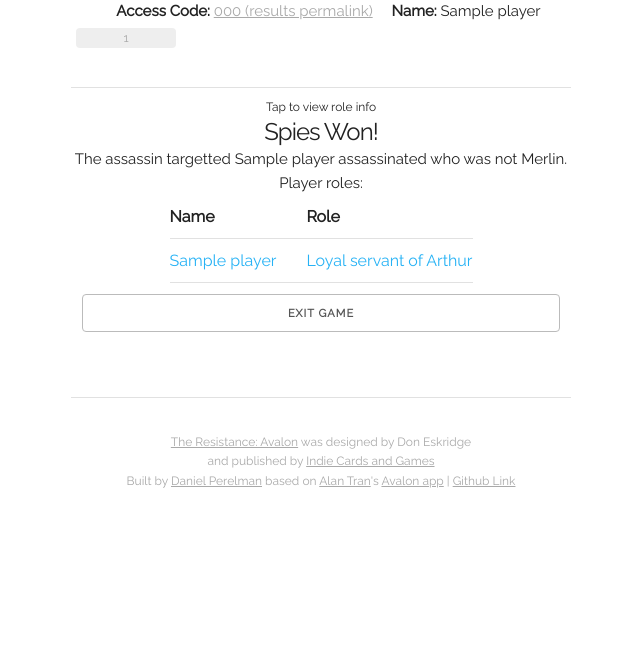
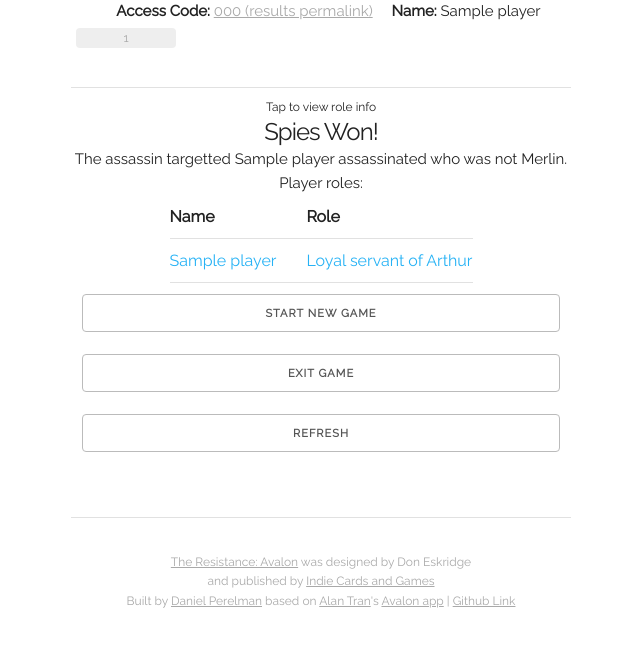
Before and after one commit to dperelman/avalon-django, a Django app: template avalon/avalon_game/templates/end.html in a window 1280 px wide. Shown: the part 65-712 px from the top of the page, without its empty margins (319-959 px from the left). Run offline with Django 3.2, Linux system fonts and the light colour scheme; tables that the repository leaves empty hold one stand-in row (values such as "Sample post"); the template is opened without the code that fills it: values that come from a table or form of the project are taken from there, most other values are stand-ins (such as "Sample title", 1, 10 or a date in 2020).

Commit message:
Add Start/Join new game buttons to end game screen. Closes #7.

```diff
--- a/avalon/avalon_game/models.py
+++ b/avalon/avalon_game/models.py
@@ -4,7 +4,7 @@ from datetime import datetime, timedelta
 import random
 import string
 
-from django.db import models
+from django.db import models, transaction
 from django.utils import timezone
 
 from .helpers import mission_size, mission_size_string
@@ -31,6 +31,8 @@ class Game(models.Model):
                                             related_name='+')
     created = models.DateTimeField()
     ended = models.DateTimeField(null=True, default=None)
+    next_game = models.OneToOneField('self', null=True, default=None,
+                                     related_name='previous_game')
 
     # from http://stackoverflow.com/a/11821832
     def save(self, *args, **kwargs):
@@ -60,6 +62,15 @@ class Game(models.Model):
 
     def num_players(self):
         return self.player_set.count()
+
+    # The global settings make everything atomic... this is just to annotate
+    #   that it's important that we never create two next games.
+    @transaction.atomic
+    def create_or_get_next_game(self):
+        if self.next_game is None and self.game_phase == self.GAME_PHASE_END:
+            self.next_game = Game.objects.create()
+            self.save()
+        return self.next_game
 
 class Player(models.Model):
     game = models.ForeignKey(Game, on_delete=models.CASCADE, db_index=True)
--- a/avalon/avalon_game/templates/end.html
+++ b/avalon/avalon_game/templates/end.html
@@ -28,9 +28,29 @@
   </p>
 </div>
 
+{% if results_only %}
+    {% if previous_game %}
+        <div class="button-container">
+            <a href="{% url 'game_results' access_code=previous_game.access_code  %}" class="button" id="button-prev-game-results">View previous game</a>
+        </div>
+    {% endif %}
+    {% if next_game %}
+        {% if next_game_ongoing %}
+        <div class="button-container">
+            <a href="{% url 'observe' access_code=next_game.access_code  %}" class="button" id="button-observe-next-game">Observe next game</a>
+        </div>
+        {% else %}
+        <div class="button-container">
+            <a href="{% url 'game_results' access_code=next_game.access_code  %}" class="button" id="button-next-game-results">View next game</a>
+        </div>
+        {% endif %}
+    {% endif %}
+{% else %}
+<div class="button-container">
+    <a href="{% if is_observer %}{% url 'observe_next_game' access_code=access_code %}{% else %}{% url 'next_game' access_code=access_code player_secret=player.secret_id %}{% endif %}" class="button" id="button-{% if next_game %}join{% else %}start{% endif %}-next-game">{% if next_game %}Join{% else %}Start{% endif %} new game</a>
+</div>
+{% endif %}
 <div class="button-container">
     <a href="{% url 'index' %}" class="button" id="button-home">Exit game</a>
 </div>
 {% endblock %}
-
-{% block game_refresh %}{% endblock %}
--- a/avalon/avalon_game/urls.py
+++ b/avalon/avalon_game/urls.py
@@ -15,6 +15,7 @@ urlpatterns = [
             url(r'^status/$', views.observe_status, name='observe_status'),
             url(r'^start/$', views.observe_start, name='observe_start'),
             url(r'^cancel_game/$', views.observe_cancel_game, name='observe_cancel_game'),
+            url(r'^next_game/$', views.observe_next_game, name='observe_next_game'),
         ])),
         url(r'(?P<player_secret>[a-z]{8})/', include([
             url(r'^$', views.game, name='game'),
@@ -22,6 +23,7 @@ urlpatterns = [
             url(r'^start/$', views.start, name='start'),
             url(r'^leave/$', views.leave, name='leave'),
             url(r'^ready/$', views.ready, name='ready'),
+            url(r'^next_game/$', views.next_game, name='next_game'),
             url(r'^cancel_game/$', views.cancel_game, name='cancel_game'),
             url(r'^(?P<round_num>[1-5])/(?P<vote_num>[1-5])/', include([
                 url(r'^vote/(?P<vote>(approve|reject|cancel))/$', views.vote, name='vote'),
```
Also changed, not shown: avalon/avalon_game/forms.py (+9 -0 lines), avalon/avalon_game/views.py (+43 -0 lines).
